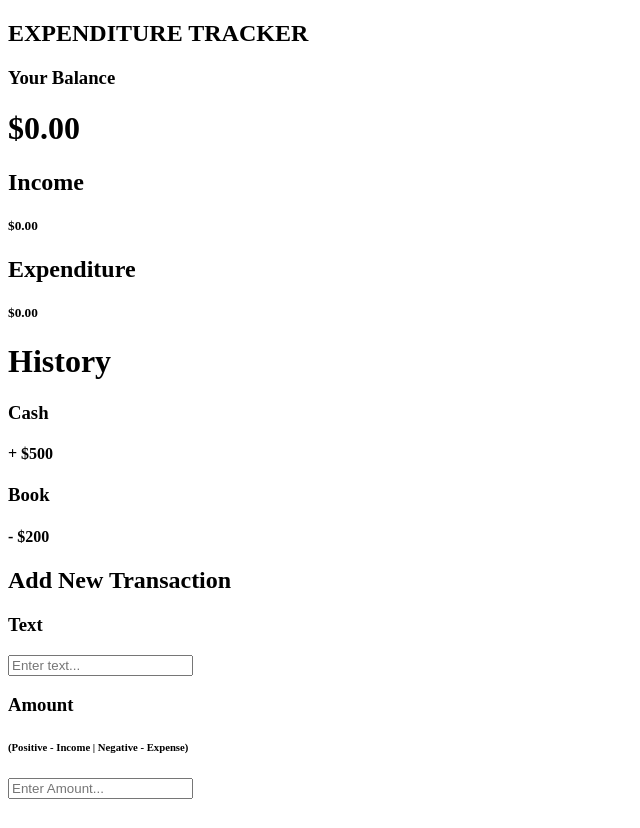
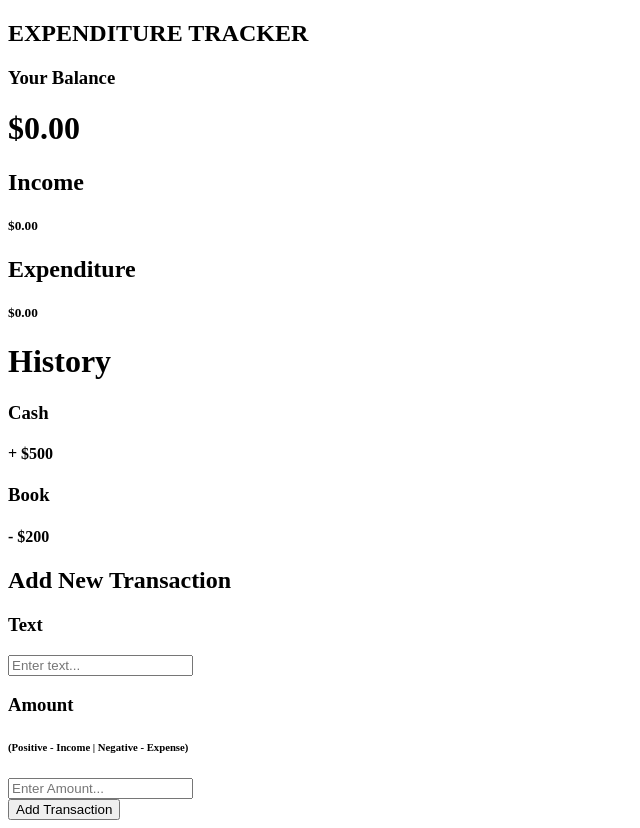
Before and after one commit to kenya194/web, a React (Create React App) app in the folder react/expenditure_tracker/: page / in a window 1280 px wide. Shown: the whole page, without its empty margins (0-640 px from the left). Before the commit the page ends 807 px from the top, so only its background shows below. Built offline with nearby package versions, Linux system fonts and the light colour scheme.

Commit message:
Built all components

```diff
--- a/react/expenditure_tracker/src/App.js
+++ b/react/expenditure_tracker/src/App.js
@@ -5,6 +5,7 @@ import Header from './components/Header';
 import IncomeExpense from './components/IncomeExpense';
 import History from './components/History';
 import Transaction from './components/Transaction';
+import AddTransaction from './components/AddTransaction';
 
 function App() {
   return (
@@ -22,6 +23,7 @@ function App() {
 
       <div>
         <Transaction/>
+        <AddTransaction/>
       </div>
 
 
--- a/react/expenditure_tracker/src/components/AddTransaction.js
+++ b/react/expenditure_tracker/src/components/AddTransaction.js
@@ -0,0 +1,11 @@
+import React from "react";
+
+const AddTransaction = () => {
+    return (
+        <div>
+            <button type="button">Add Transaction</button>
+        </div>
+     );
+}
+
+export default AddTransaction;
```
